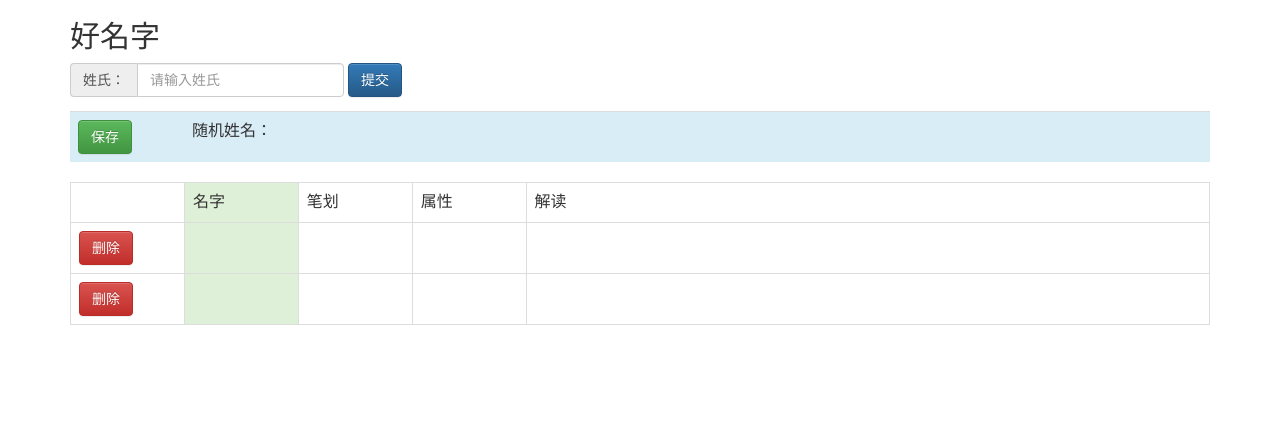
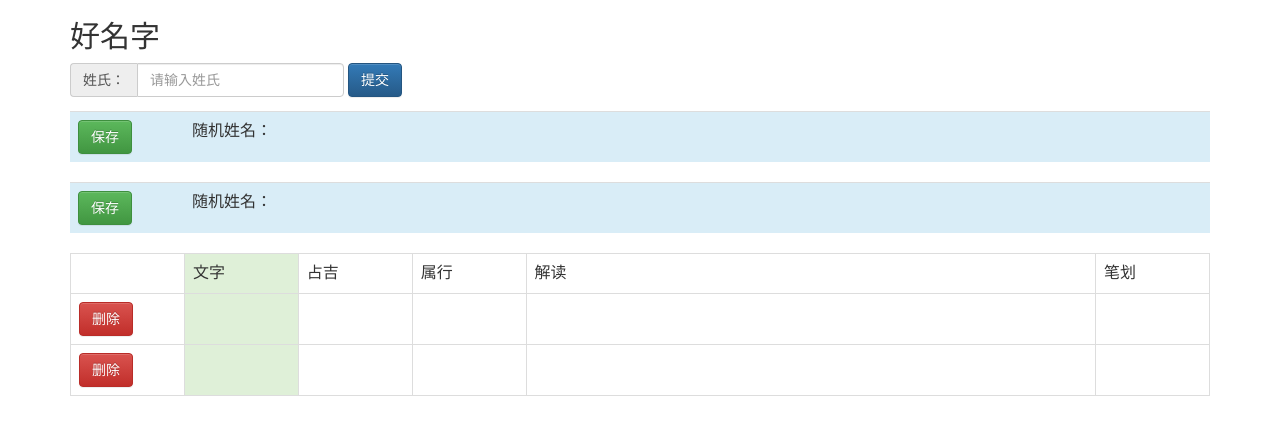
Before and after one commit to official71/good-chinese-names, a PHP site: page /name.php in a window 1280 px wide. Shown: the top 435 px of the page. Run offline with PHP 8.4, Linux system fonts and the light colour scheme; the visitor is signed in with stand-in values (Sample User, id 1); some libraries are stand-ins or nearby versions.

Commit message:
new DB; new feature: display two names (including reverse characters) at the same time and let users choose which to save

```diff
--- a/ban.php
+++ b/ban.php
@@ -1,6 +1,6 @@
 <?php
 function ban_char($db, $charid, $ban) {
-    $sql = "UPDATE name_char SET Banned=".$ban." WHERE CharID=".$charid;
+    $sql = "UPDATE ".CHAR_TBL." SET Banned=".$ban." WHERE CharID=".$charid;
     if($stmt = $db->prepare($sql)) {
         $stmt->execute();
         //$row = $stmt->fetch();
--- a/gen_name.php
+++ b/gen_name.php
@@ -1,11 +1,12 @@
 <?php
 function rand_query($db) {
     $ret = "";
-    $sql = "SELECT * FROM name_char WHERE Banned=0 ORDER BY RAND() LIMIT 1;";
+    $sql = "SELECT * FROM ".CHAR_TBL." WHERE Banned=0 ORDER BY RAND() LIMIT 1;";
     if($stmt = $db->prepare($sql)) {
         $stmt->execute();
         $row = $stmt->fetch();
 
+        $fort = $row['Fortune'];
         $charid = $row['CharID'];
         $num = $row['Num'];
         $self = $row['Self'];
@@ -14,7 +15,7 @@
         //$encoding = mb_detect_encoding($str);
         //$str = mb_convert_encoding($str, "UTF-8", "auto");
 
-        $ret = $charid . ' ' . $num . ' ' . $self . ' ' . $attr . ' ' . $ref . '|';
+        $ret = $charid.' '.$num.' '.$self.' '.$attr.' '.$ref.' '.$fort.'|';
     }
     return $ret;
 }
--- a/inc/constants.inc.php
+++ b/inc/constants.inc.php
@@ -10,4 +10,7 @@
     define('AUTH_DB_PASS', 'admin');
     define('AUTH_DB_NAME', 'auth_names');
 
+    define('CHAR_TBL', 'chars');
+    define('SAVE_TBL', 'saved');
+    define('AUTH_TBL', 'auth');
 ?>
--- a/name.php
+++ b/name.php
@@ -54,29 +54,42 @@
         </table>
     </div>
     <div class="container">
+        <table class="table">
+            <tr class="info">
+                <td width="10%"><input id="save_r" onclick="save_name_r()"
+                    type="button" value="保存" class="btn btn-success"/></td>
+                <td width="30%">随机姓名：</td>
+                <td width="60%"><span id="retName_r"></span></td>
+            </tr>
+        </table>
+    </div>
+    <div class="container">
         <table class="table table-bordered">
             <tr>
                 <td width="10%"></td>
-                <td width="10%" class="success">名字</td>
+                <td width="10%" class="success">文字</td>
+                <td width="10%">占吉</td>
+                <td width="10%">属行</td>
+                <td width="50%">解读</td>
                 <td width="10%">笔划</td>
-                <td width="10%">属性</td>
-                <td width="60%">解读</td>
             </tr>
             <tr>
                 <td width="10%"><input id="rm1" onclick="remove1()"
                     type="button" value="删除" class="btn btn-danger"/></td>
                 <td width="10%" class="success"><span id="char1"></span></td>
+                <td width="10%"><span id="fort1"></span></td>
+                <td width="10%"><span id="attr1"></span></td>
+                <td width="50%" style="font-size: 80%"><span id="ref1"></span></td>
                 <td width="10%"><span id="num1"></span></td>
-                <td width="10%"><span id="attr1"></span></td>
-                <td width="60%" style="font-size: 80%"><span id="ref1"></span></td>
             </tr>
             <tr>
                 <td width="10%"><input id="rm2" onclick="remove2()"
                     type="button" value="删除" class="btn btn-danger"/></td>
                 <td width="10%" class="success"><span id="char2"></span></td>
+                <td width="10%"><span id="fort2"></span></td>
+                <td width="10%"><span id="attr2"></span></td>
+                <td width="50%" style="font-size: 80%"><span id="ref2"></span></td>
                 <td width="10%"><span id="num2"></span></td>
-                <td width="10%"><span id="attr2"></span></td>
-                <td width="60%" style="font-size: 80%"><span id="ref2"></span></td>
             </tr>
         </table>
     </div>
@@ -89,10 +102,14 @@
             document.getElementById("rm2").value = '删除';
             document.getElementById("save").onclick = function() { save_name(); };
             document.getElementById("save").value = '保存';
+            document.getElementById("save_r").onclick = function() { save_name_r(); };
+            document.getElementById("save_r").value = '保存';
             var c1 = "";
             var c2 = "";
             var fullName = "";
             var raw = "";
+            var fullName_r = "";
+            var raw_r = "";
             new_request();
         }
     </script>
--- a/name_auth.php
+++ b/name_auth.php
@@ -15,7 +15,7 @@
         die("空白口令");
     }
 
-    $sql = "SELECT * FROM auth WHERE Password='$code'";
+    $sql = "SELECT * FROM ".AUTH_TBL." WHERE Password='$code'";
     $succ = 0;
     if($stmt = $auth_db->prepare($sql)) {
         $stmt->execute();
--- a/new_request.js
+++ b/new_request.js
@@ -10,22 +10,27 @@
         if (this.readyState == 4 && this.status == 200) {
             raw = this.responseText;
             var chars = raw.split('|');
+            raw_r = chars[1].concat('|', chars[0]);
 
             c1 = chars[0].split(' ');
             c2 = chars[1].split(' ');
 
             fullName = surName.concat(c1[2], c2[2]);
+            fullName_r = surName.concat(c2[2], c1[2]);
             document.getElementById("retName").innerHTML = fullName;
+            document.getElementById("retName_r").innerHTML = fullName_r;
 
             document.getElementById("char1").innerHTML = c1[2];
             document.getElementById("num1").innerHTML = c1[1];
             document.getElementById("attr1").innerHTML = c1[3];
             document.getElementById("ref1").innerHTML = c1[4];
+            document.getElementById("fort1").innerHTML = c1[5];
 
             document.getElementById("char2").innerHTML = c2[2];
             document.getElementById("num2").innerHTML = c2[1];
             document.getElementById("attr2").innerHTML = c2[3];
             document.getElementById("ref2").innerHTML = c2[4];
+            document.getElementById("fort2").innerHTML = c2[5];
         }
     };
     xmlhttp.open("GET", "gen_name.php?" + dataStr, true);
--- a/save.php
+++ b/save.php
@@ -1,13 +1,13 @@
 <?php
 function save_name($db, $fullname, $rawtext) {
-    $sql = "INSERT INTO saved (Fullname, Rawtext) VALUES ('".$fullname."','".$rawtext."');";
+    $sql = "INSERT INTO ".SAVE_TBL." (Fullname, Rawtext) VALUES ('".$fullname."','".$rawtext."');";
     if($stmt = $db->prepare($sql)) {
         $stmt->execute();
     }
 }
 
 function del_name($db, $fullname) {
-    $sql = "DELETE FROM saved WHERE Fullname='".$fullname."';";
+    $sql = "DELETE FROM ".SAVE_TBL." WHERE Fullname='".$fullname."';";
     echo $sql;
     if($stmt = $db->prepare($sql)) {
         $stmt->execute();
--- a/save_name.js
+++ b/save_name.js
@@ -19,3 +19,25 @@
     xmlhttp.open("GET", "save.php?" + dataStr, true);
     xmlhttp.send();
 }
+
+function save_name_r() {
+    var btn = document.getElementById("save_r");
+    btn.onclick = function() { unsave_r(); };
+    btn.value = "取消";
+
+    var dataStr = 'fullname=' + fullName_r + '&rawtext=' + raw_r + '&save=1';
+    var xmlhttp = new XMLHttpRequest();
+    xmlhttp.open("GET", "save.php?" + dataStr, true);
+    xmlhttp.send();
+}
+
+function unsave_r() {
+    var btn = document.getElementById("save_r");
+    btn.onclick = function() { save_name_r(); };
+    btn.value = "保存";
+
+    var dataStr = 'fullname=' + fullName_r + '&rawtext=' + raw_r + '&save=0';
+    var xmlhttp = new XMLHttpRequest();
+    xmlhttp.open("GET", "save.php?" + dataStr, true);
+    xmlhttp.send();
+}
```
